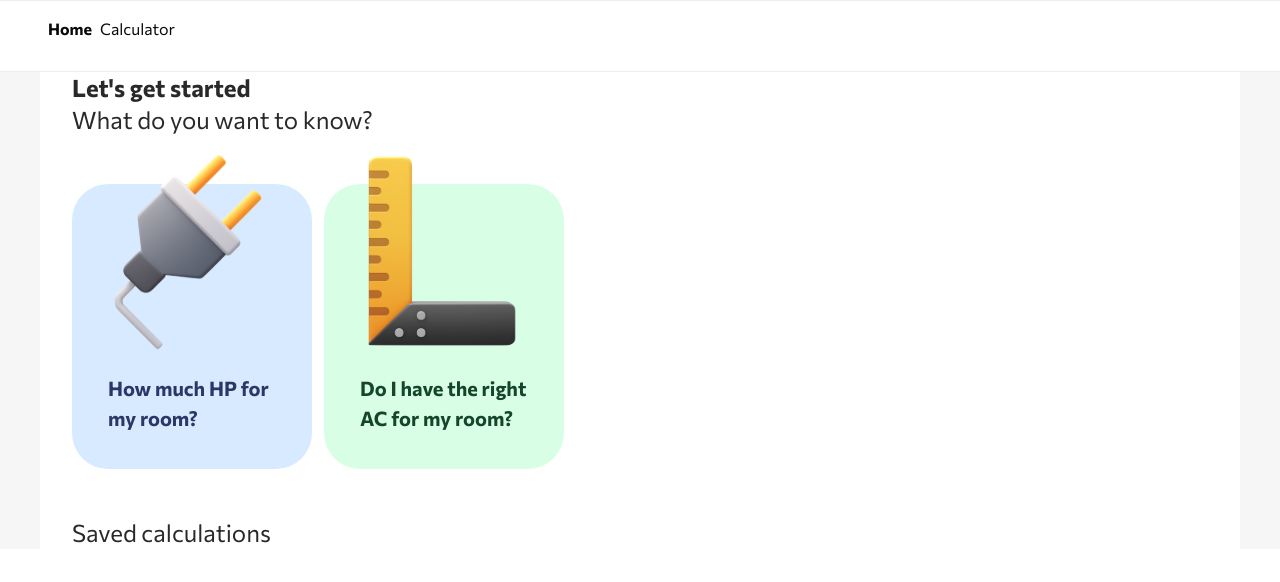
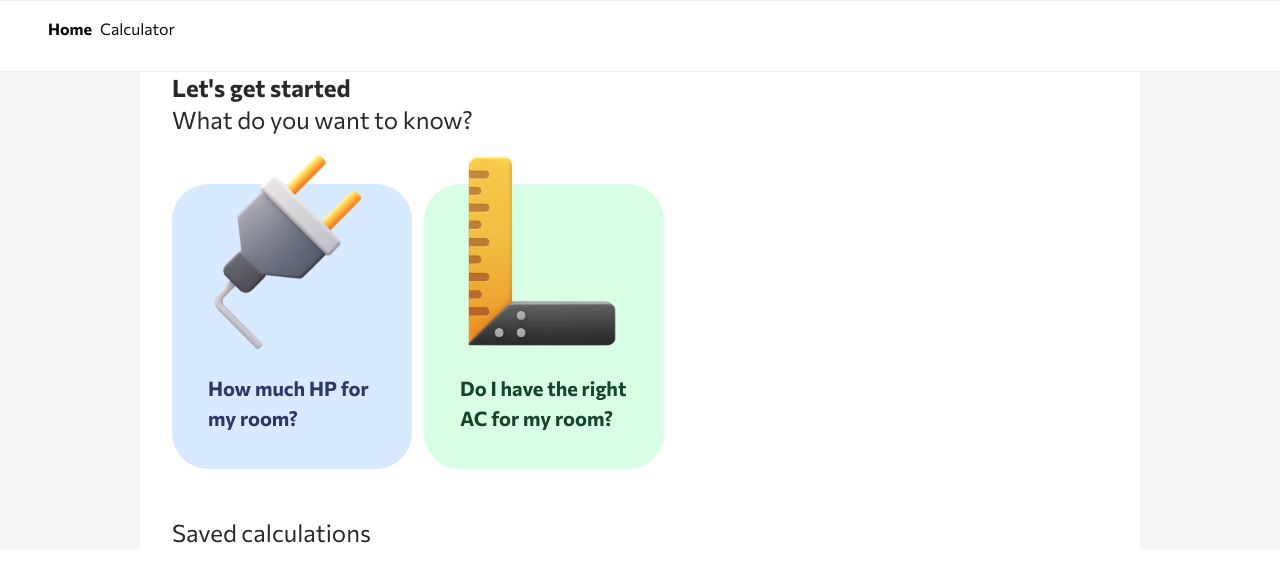
Before and after one commit to johnvalle/ac-heatload-app, a React (Vite) app: page / in a window 1280 px wide. Shown: the top 582 px of the page. Built offline with nearby package versions, Linux system fonts and the light colour scheme.

Commit message:
Update layout sizes

```diff
--- a/src/layouts/Banner.tsx
+++ b/src/layouts/Banner.tsx
@@ -1,6 +1,6 @@
-import { PropsWithChildren } from "react";
+import { PropsWithChildren } from "react"
 
-type Props = PropsWithChildren;
+type Props = PropsWithChildren
 export const Banner = ({ children }: Props) => {
-  return <div className='max-w-[1200px] mx-auto bg-white'>{children}</div>;
-};
+  return <div className="max-w-[1000px] mx-auto bg-white">{children}</div>
+}
--- a/src/layouts/Container.tsx
+++ b/src/layouts/Container.tsx
@@ -1,6 +1,14 @@
-import { PropsWithChildren } from "react";
+import { cn } from "@/lib/utils"
+import { PropsWithChildren } from "react"
 
-type Props = PropsWithChildren;
-export const Container = ({ children }: Props) => {
-  return <div className='max-w-[1200px] mx-auto bg-white px-8'>{children}</div>;
-};
+type Props = PropsWithChildren & {
+  className?: string
+}
+
+export const Container = ({ children, className }: Props) => {
+  return (
+    <div className={cn("max-w-[1000px] mx-auto bg-white px-8", className)}>
+      {children}
+    </div>
+  )
+}
```
